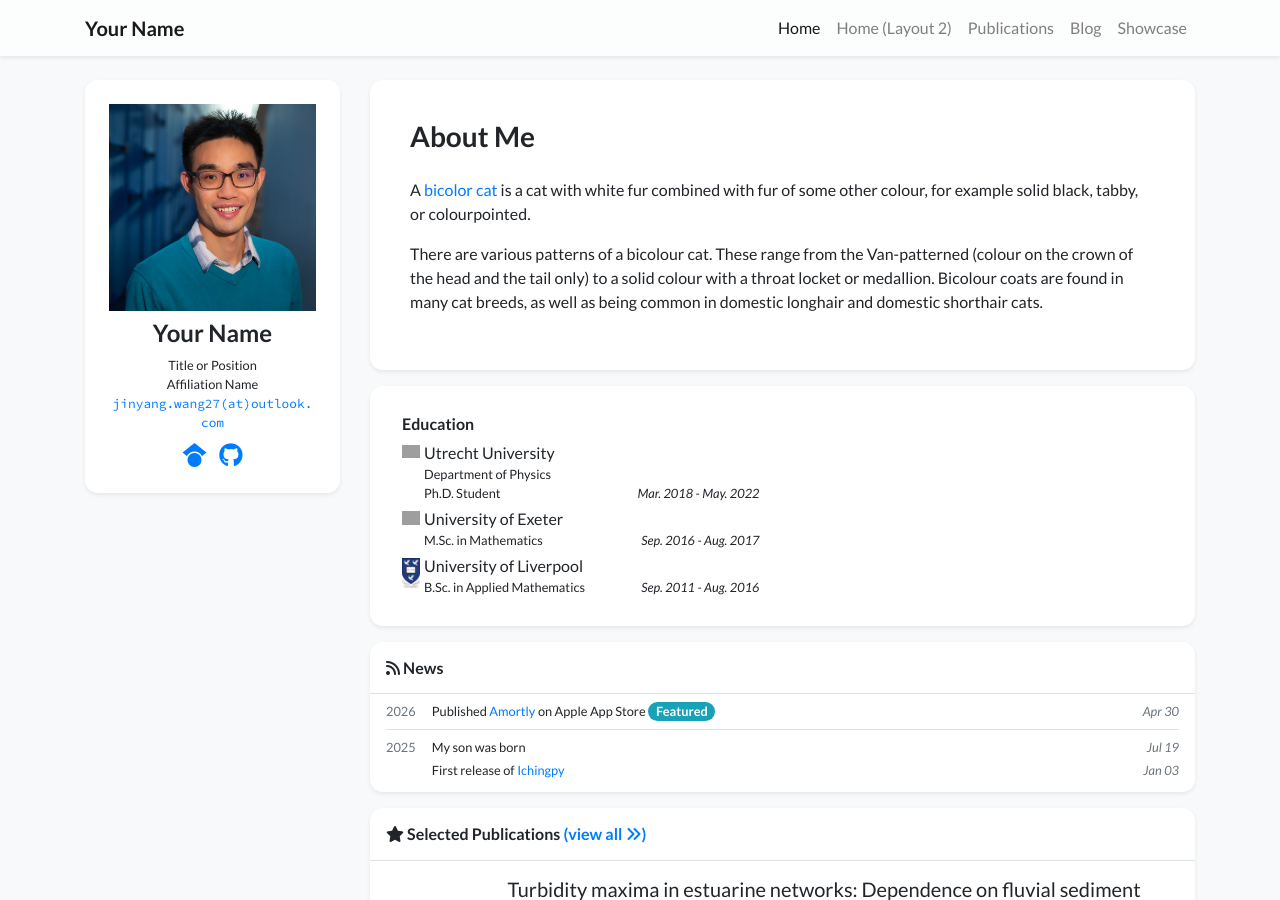
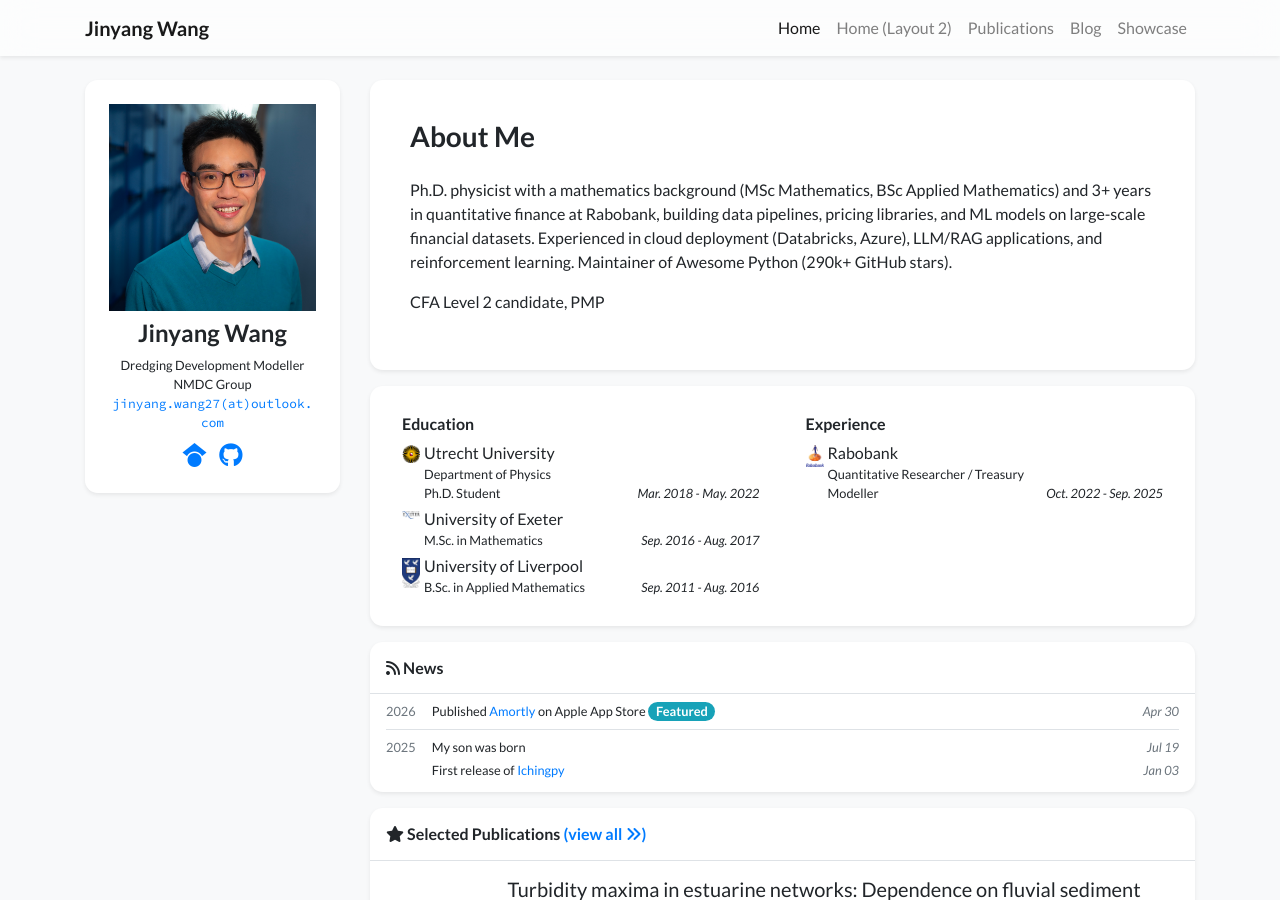
Before and after one commit to JinyangWang27/JinyangWang27.github.io, a Jekyll site: the page built from index.html, in a window 1280 px wide and 900 px high. Built offline with Jekyll 4.4.1, drawn with Linux system fonts in a browser that asks for light colours; nearby versions of some CDN libraries; a style sheet for code colours, icons or effects is not loaded; grey boxes are pictures that could not be loaded.

Commit message:
update profile

```diff
--- a/_data/profile.yml
+++ b/_data/profile.yml
@@ -1,11 +1,11 @@
-primary_name: "Your Name"
+primary_name: "Jinyang Wang"
 secondary_name: ""
-navbar_name: "Your Name"
+navbar_name: "Jinyang Wang"
 
 positions:
-- name: Title or Position
-- name: Affiliation Name
-  logo: /assets/images/badges/MIT_Social_circle.png  # Logo is optional
+- name: Dredging Development Modeller
+- name: NMDC Group
+  # logo: /assets/images/badges/MIT_Social_circle.png  # Logo is optional
 
 
 email: "jinyang.wang27@outlook.com"
@@ -22,27 +22,25 @@ github: JinyangWang27
 short_bio_text_justify: false
 short_bio: >-
   <p>
-    A <a href="https://en.wikipedia.org/wiki/Bicolor_cat" target="_blank">bicolor cat</a> is a cat with white fur combined with fur of some other colour, for example solid black, tabby, or colourpointed.
+    Ph.D. physicist with a mathematics background (MSc Mathematics, BSc Applied Mathematics) and  3+ years in quantitative finance at Rabobank, building data pipelines, pricing libraries, and ML models on large-scale financial datasets. Experienced in cloud deployment (Databricks, Azure), LLM/RAG applications, and reinforcement learning. Maintainer of Awesome Python (290k+ GitHub stars).
   </p>
   <p>
-    There are various patterns of a bicolour cat. These range from the Van-patterned (colour on the crown of the head
-    and the tail only) to a solid colour with a throat locket or medallion. Bicolour coats are found in many cat breeds,
-    as well as being common in domestic longhair and domestic shorthair cats.
+    CFA Level 2 candidate, PMP
   </p>
 
 portrait_url: /assets/images/photos/portrait.jpg
-portrait_caption: >-
-  Photo by Manja Vitolic on Unsplash (this caption is optional, comment it out to disable).
+# portrait_caption: >-
+#   Photo by Manja Vitolic on Unsplash (this caption is optional, comment it out to disable).
 
 education:
 - name: Utrecht University
-  logo: /assets/images/badges/Utrecht_University.png
+  logo: /assets/images/badges/UU.png
   position: >-
     Department of Physics <br/>
     Ph.D. Student
   date: Mar. 2018 - May. 2022
 - name: University of Exeter
-  logo: /assets/images/badges/PKU_red.png
+  logo: /assets/images/badges/uoe.png
   position: M.Sc. in Mathematics
   date: Sep. 2016 - Aug. 2017
 - name: University of Liverpool
@@ -50,8 +48,8 @@ education:
   position: B.Sc. in Applied Mathematics
   date: Sep. 2011 - Aug. 2016
 
-# experience:
-# - name: Peking University
-#   logo: /assets/images/badges/PKU_red.png
-#   position: Research Intern
-#   date: Sep. 2019 - Jul. 2021
+experience:
+- name: Rabobank
+  logo: /assets/images/badges/rabo.png
+  position: Quantitative Researcher / Treasury Modeller
+  date: Oct. 2022 - Sep. 2025
```
